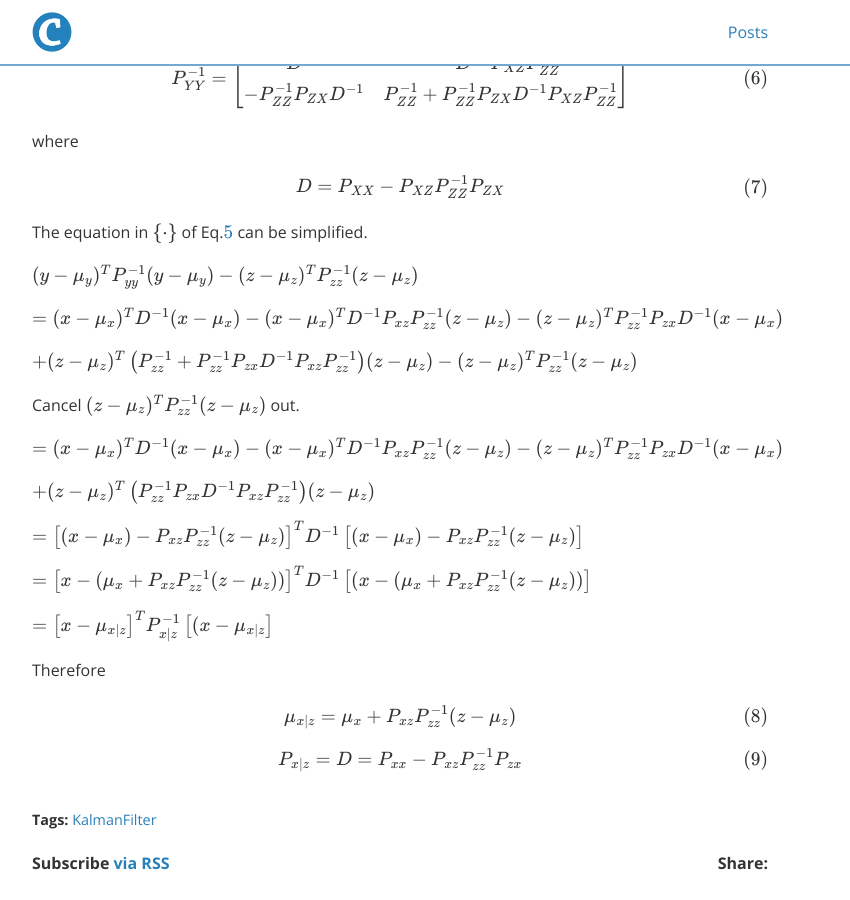
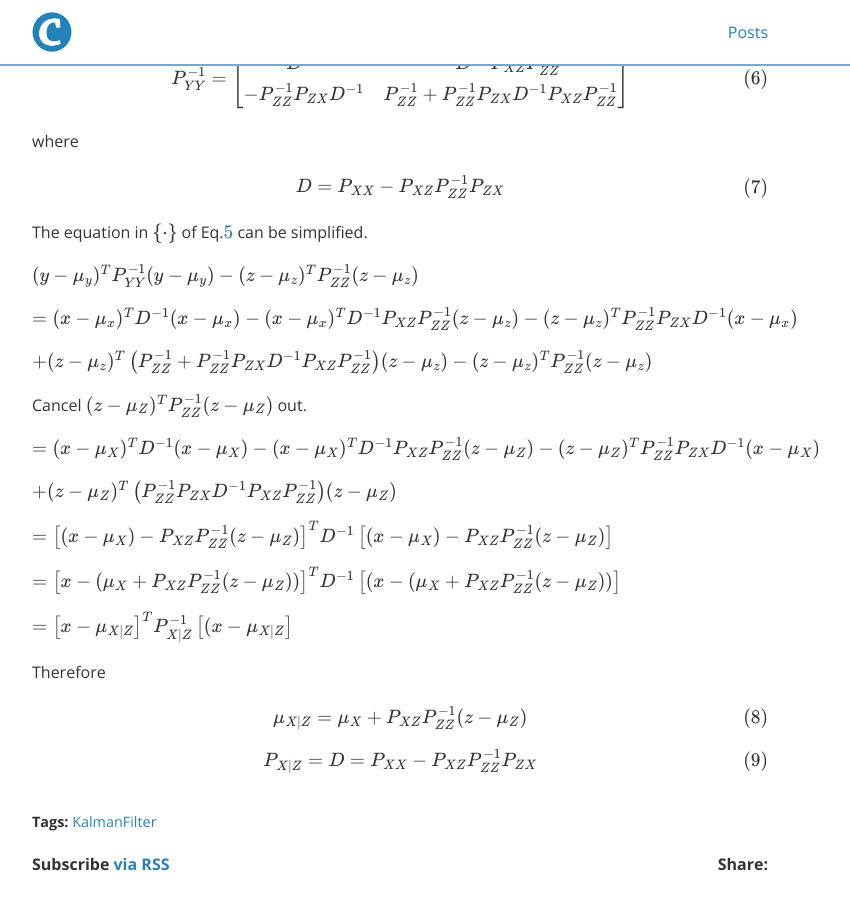
Before and after one commit to trip2eee/trip2eee.github.io, a Jekyll site: the page built from _posts/2022-07-21-Gaussian-random-vector.md, in a window 1280 px wide and 900 px high, scrolled down 884 px. Shown: the whole window, without its empty margins (240-1090 px from the left). Built offline with Jekyll 4.4.1, drawn with Linux system fonts in a browser that asks for light colours; nearby versions of some CDN libraries; formulas are drawn with MathJax 3.

Commit message:
Update 2022-07-21-Gaussian-random-vector.md
Change random variable to capital letters

```diff
--- a/_posts/2022-07-21-Gaussian-random-vector.md
+++ b/_posts/2022-07-21-Gaussian-random-vector.md
@@ -38,26 +38,26 @@ where
 
 The equation in $\\{ \cdot \\}$ of Eq.$\ref{eq_pxz}$ can be simplified.
 
-$ (y - \mu_y)^T P_{yy}^{-1} (y - \mu_y) - (z - \mu_z)^T P_{zz}^{-1} (z - \mu_z) $
+$ (y - \mu_y)^T P_{YY}^{-1} (y - \mu_y) - (z - \mu_z)^T P_{ZZ}^{-1} (z - \mu_z) $
 
-$ = (x - \mu_x)^T D^{-1} (x - \mu_x) - (x - \mu_x)^T D^{-1}P_{xz}P_{zz}^{-1} (z - \mu_z) - (z - \mu_z)^T P_{zz}^{-1}P_{zx}D^{-1}(x - \mu_x) $
+$ = (x - \mu_x)^T D^{-1} (x - \mu_x) - (x - \mu_x)^T D^{-1}P_{XZ}P_{ZZ}^{-1} (z - \mu_z) - (z - \mu_z)^T P_{ZZ}^{-1}P_{ZX}D^{-1}(x - \mu_x) $
 
-$ + (z-\mu_z)^T\left(P_{zz}^{-1} + P_{zz}^{-1}P_{zx}D^{-1}P_{xz}P_{zz}^{-1}\right)(z-\mu_z) - (z - \mu_z)^T P_{zz}^{-1} (z - \mu_z) $
+$ + (z-\mu_z)^T\left(P_{ZZ}^{-1} + P_{ZZ}^{-1}P_{ZX}D^{-1}P_{XZ}P_{ZZ}^{-1}\right)(z-\mu_z) - (z - \mu_z)^T P_{ZZ}^{-1} (z - \mu_z) $
 
-Cancel $(z - \mu_z)^T P_{zz}^{-1} (z - \mu_z)$ out.
+Cancel $(z - \mu_Z)^T P_{ZZ}^{-1} (z - \mu_Z)$ out.
 
-$ = (x - \mu_x)^T D^{-1} (x - \mu_x) - (x - \mu_x)^T D^{-1}P_{xz}P_{zz}^{-1} (z - \mu_z) - (z - \mu_z)^T P_{zz}^{-1}P_{zx}D^{-1}(x - \mu_x) $
+$ = (x - \mu_X)^T D^{-1} (x - \mu_X) - (x - \mu_X)^T D^{-1}P_{XZ}P_{ZZ}^{-1} (z - \mu_Z) - (z - \mu_Z)^T P_{ZZ}^{-1}P_{ZX}D^{-1}(x - \mu_X) $
 
-$ + (z-\mu_z)^T\left(P_{zz}^{-1}P_{zx}D^{-1}P_{xz}P_{zz}^{-1}\right)(z-\mu_z) $
+$ + (z-\mu_Z)^T\left(P_{ZZ}^{-1}P_{ZX}D^{-1}P_{XZ}P_{ZZ}^{-1}\right)(z-\mu_Z) $
 
-$ = \left[(x - \mu_x) - P_{xz}P_{zz}^{-1}(z-\mu_z) \right]^T D^{-1} \left[(x - \mu_x) - P_{xz}P_{zz}^{-1}(z-\mu_z) \right] $
+$ = \left[(x - \mu_X) - P_{XZ}P_{ZZ}^{-1}(z-\mu_Z) \right]^T D^{-1} \left[(x - \mu_X) - P_{XZ}P_{ZZ}^{-1}(z-\mu_Z) \right] $
 
-$ = \left[x - (\mu_x + P_{xz}P_{zz}^{-1}(z-\mu_z)) \right]^T D^{-1} \left[(x - (\mu_x + P_{xz}P_{zz}^{-1}(z-\mu_z)) \right] $
+$ = \left[x - (\mu_X + P_{XZ}P_{ZZ}^{-1}(z-\mu_Z)) \right]^T D^{-1} \left[(x - (\mu_X + P_{XZ}P_{ZZ}^{-1}(z-\mu_Z)) \right] $
 
-$ = \left[x - \mu_{x \mid z} \right]^T P_{x \mid z}^{-1} \left[(x - \mu_{x \mid z} \right] $
+$ = \left[x - \mu_{X \mid Z} \right]^T P_{X \mid Z}^{-1} \left[(x - \mu_{X \mid Z} \right] $
 
 Therefore
 
-\begin{align} \mu_{x \mid z} = \mu_x + P_{xz}P_{zz}^{-1}(z-\mu_z) \end{align}
+\begin{align} \mu_{X \mid Z} = \mu_X + P_{XZ}P_{ZZ}^{-1}(z-\mu_Z) \end{align}
 
-\begin{align} P_{x \mid z} = D = P_{xx} - P_{xz}P_{zz}^{-1}P_{zx} \end{align}
+\begin{align} P_{X \mid Z} = D = P_{XX} - P_{XZ}P_{ZZ}^{-1}P_{ZX} \end{align}
```
